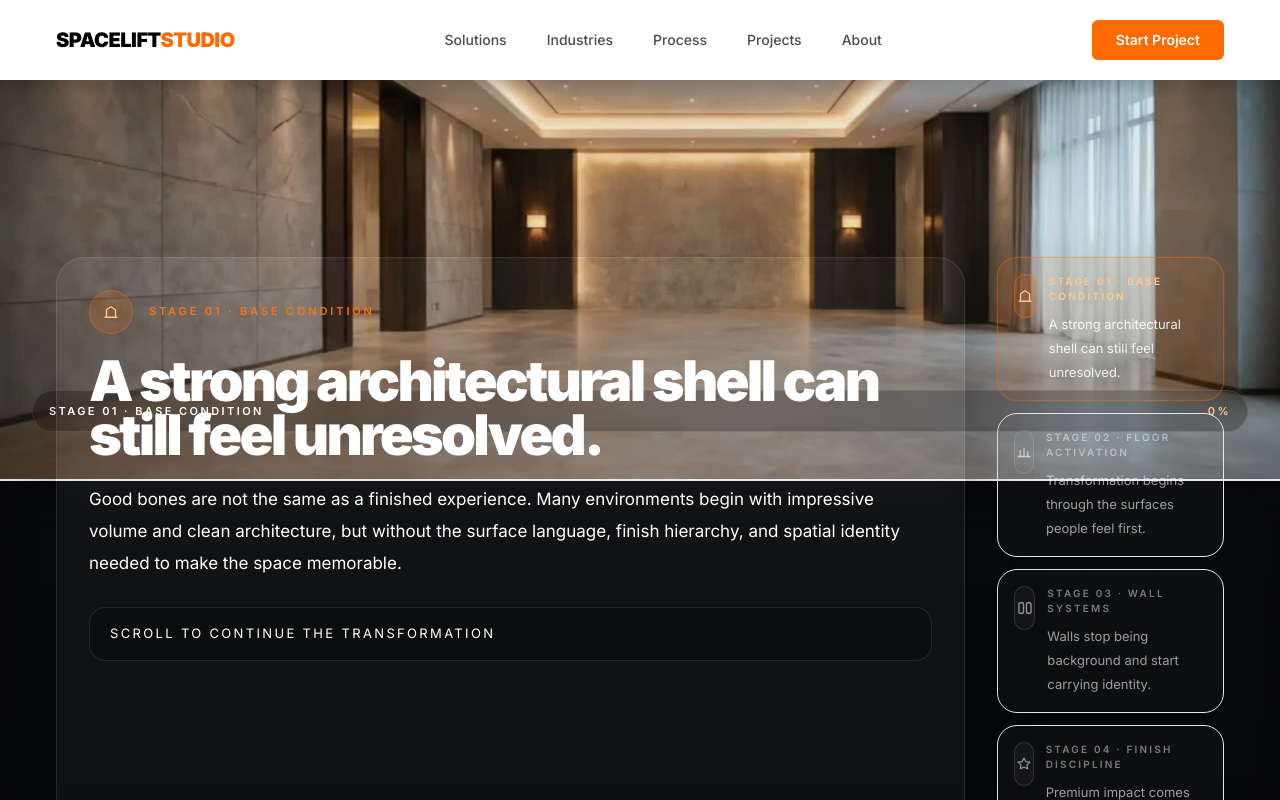
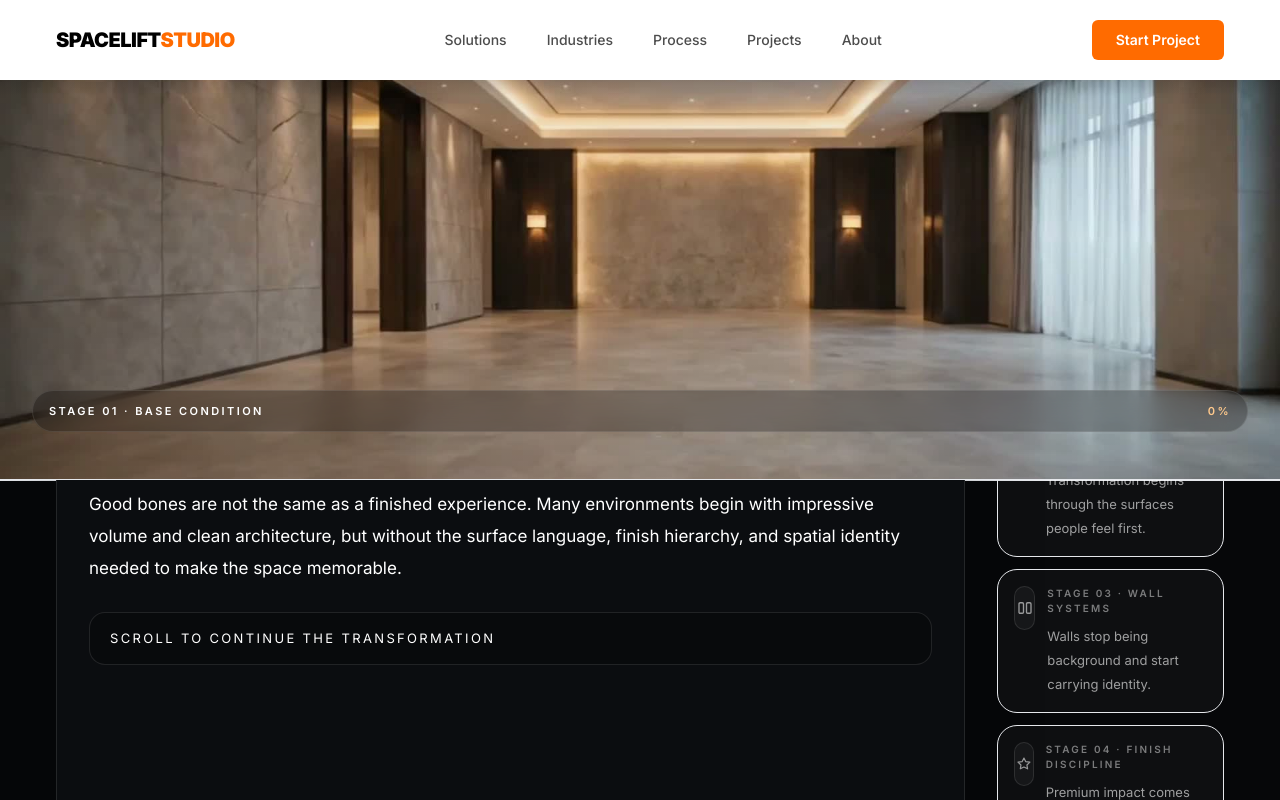
Before and after one commit to fadeljamali82-web/spacelift-website, a Next.js app: page / in a window 1280 px wide. Shown: the top 800 px of the page. Built offline with nearby package versions, Linux system fonts and the light colour scheme.

Commit message:
Smooth homepage film transitions and separate text panel

```diff
--- a/app/page.tsx
+++ b/app/page.tsx
@@ -13,8 +13,8 @@ type Stage = {
 };
 
 const TOTAL_FRAMES = 160;
-const DESKTOP_SCROLL_VH = 380;
-const MOBILE_SCROLL_VH = 300;
+const DESKTOP_SCROLL_VH = 320;
+const MOBILE_SCROLL_VH = 240;
 
 const stages: Stage[] = [
     {
@@ -42,7 +42,7 @@ const stages: Stage[] = [
         body:
             "Integrated panel systems, embedded architectural graphics, and stronger material relationships begin to shape how the environment is perceived. The space starts to feel authored rather than merely completed.",
         progressStart: 0.4,
-        progressEnd: 0.65,
+        progressEnd: 0.64,
     },
     {
         id: "finish",
@@ -50,7 +50,7 @@ const stages: Stage[] = [
         title: "Premium impact comes from cohesion, not isolated moments.",
         body:
             "As surface systems, focal treatments, material contrast, and lighting depth lock together, the room gains authority. This is where structure becomes emotion and the environment starts to feel worth remembering.",
-        progressStart: 0.65,
+        progressStart: 0.64,
         progressEnd: 0.86,
     },
     {
@@ -74,6 +74,26 @@ function padFrameNumber(frame: number) {
 
 function getFrameSrc(frame: number) {
     return `/images/home-hero-sequence/ezgif-frame-${padFrameNumber(frame)}.jpg`;
+}
+
+function getNearestLoadedFrame(
+    targetFrame: number,
+    loaded: boolean[],
+    totalFrames: number
+) {
+    const targetIndex = targetFrame - 1;
+
+    if (loaded[targetIndex]) return targetFrame;
+
+    for (let offset = 1; offset < totalFrames; offset += 1) {
+        const lower = targetIndex - offset;
+        const upper = targetIndex + offset;
+
+        if (lower >= 0 && loaded[lower]) return lower + 1;
+        if (upper < totalFrames && loaded[upper]) return upper + 1;
+    }
+
+    return 1;
 }
 
 function drawImageCover(canvas: HTMLCanvasElement, image: HTMLImageElement) {
@@ -166,22 +186,26 @@ function Reveal({
 }
 
 function StageIcon({ index, active }: { index: number; active?: boolean }) {
-    const stroke = active ? "#ffc98c" : "rgba(255,255,255,0.55)";
-    const fill = active ? "rgba(249,115,22,0.18)" : "rgba(255,255,255,0.04)";
+    const stroke = active ? "#ffc98c" : "rgba(255,255,255,0.56)";
+    const fill = active ? "rgba(249,115,22,0.16)" : "rgba(255,255,255,0.04)";
+    const border = active ? "rgba(249,115,22,0.30)" : "rgba(255,255,255,0.10)";
 
     return (
         <div
             className="flex h-11 w-11 items-center justify-center rounded-full border"
-            style={{
-                borderColor: active ? "rgba(249,115,22,0.35)" : "rgba(255,255,255,0.12)",
-                background: fill,
-            }}
+            style={{ background: fill, borderColor: border }}
         >
             <svg width="18" height="18" viewBox="0 0 24 24" fill="none" aria-hidden="true">
                 {index === 0 && (
                     <>
                         <path d="M4 19h16" stroke={stroke} strokeWidth="1.8" strokeLinecap="round" />
-                        <path d="M6 19V9l6-4 6 4v10" stroke={stroke} strokeWidth="1.8" strokeLinecap="round" strokeLinejoin="round" />
+                        <path
+                            d="M6 19V9l6-4 6 4v10"
+                            stroke={stroke}
+                            strokeWidth="1.8"
+                            strokeLinecap="round"
+                            strokeLinejoin="round"
+                        />
                     </>
                 )}
                 {index === 1 && (
@@ -200,12 +224,23 @@ function StageIcon({ index, active }: { index: number; active?: boolean }) {
                 )}
                 {index === 3 && (
                     <>
-                        <path d="M12 4l2.3 4.7L20 9.5l-4 3.8.9 5.2L12 16l-4.9 2.5.9-5.2-4-3.8 5.7-.8L12 4z" stroke={stroke} strokeWidth="1.6" strokeLinejoin="round" />
+                        <path
+                            d="M12 4l2.3 4.7L20 9.5l-4 3.8.9 5.2L12 16l-4.9 2.5.9-5.2-4-3.8 5.7-.8L12 4z"
+                            stroke={stroke}
+                            strokeWidth="1.6"
+                            strokeLinejoin="round"
+                        />
                     </>
                 )}
                 {index === 4 && (
                     <>
-                        <path d="M5 12l4.5 4.5L19 7" stroke={stroke} strokeWidth="2" strokeLinecap="round" strokeLinejoin="round" />
+                        <path
+                            d="M5 12l4.5 4.5L19 7"
+                            stroke={stroke}
+                            strokeWidth="2"
+                            strokeLinecap="round"
+                            strokeLinejoin="round"
+                        />
                     </>
                 )}
             </svg>
@@ -219,9 +254,11 @@ export default function HomePage() {
     const canvasRef = useRef<HTMLCanvasElement | null>(null);
     const imagesRef = useRef<(HTMLImageElement | null)[]>([]);
     const loadedRef = useRef<boolean[]>([]);
-    const [currentFrame, setCurrentFrame] = useState(1);
-    const [loadedFrame, setLoadedFrame] = useState(1);
+    const targetFrameRef = useRef(1);
+    const smoothFrameRef = useRef(1);
+
     const [progress, setProgress] = useState(0);
+    const [displayedFrame, setDisplayedFrame] = useState(1);
 
     const scrollHeight = isMobile ? MOBILE_SCROLL_VH : DESKTOP_SCROLL_VH;
 
@@ -238,32 +275,16 @@ export default function HomePage() {
     const activeStageIndex = stages.findIndex((s) => s.id === activeStage.id);
     const isFinalStage = activeStageIndex === stages.length - 1;
 
-    const findNearestLoadedFrame = (targetFrame: number) => {
-        const targetIndex = targetFrame - 1;
-
-        if (loadedRef.current[targetIndex]) return targetFrame;
-
-        for (let offset = 1; offset < TOTAL_FRAMES; offset += 1) {
-            const lower = targetIndex - offset;
-            const upper = targetIndex + offset;
-
-            if (lower >= 0 && loadedRef.current[lower]) return lower + 1;
-            if (upper < TOTAL_FRAMES && loadedRef.current[upper]) return upper + 1;
-        }
-
-        return 1;
-    };
-
     const drawFrame = (frameNumber: number) => {
         const canvas = canvasRef.current;
         if (!canvas) return;
 
-        const nearest = findNearestLoadedFrame(frameNumber);
+        const nearest = getNearestLoadedFrame(frameNumber, loadedRef.current, TOTAL_FRAMES);
         const image = imagesRef.current[nearest - 1];
         if (!image) return;
 
         drawImageCover(canvas, image);
-        setLoadedFrame(nearest);
+        setDisplayedFrame((prev) => (prev !== nearest ? nearest : prev));
     };
 
     useEffect(() => {
@@ -276,12 +297,14 @@ export default function HomePage() {
             const img = new window.Image();
             img.decoding = "async";
             img.src = getFrameSrc(frame);
+
             img.onload = () => {
                 if (cancelled) return;
                 imagesRef.current[frame - 1] = img;
                 loadedRef.current[frame - 1] = true;
                 if (frame === 1) drawFrame(1);
             };
+
             img.onerror = () => {
                 console.error(`Missing frame: ${getFrameSrc(frame)}`);
             };
@@ -297,11 +320,42 @@ export default function HomePage() {
     }, []);
 
     useEffect(() => {
-        const onResize = () => drawFrame(currentFrame);
+        let raf = 0;
+
+        const animate = () => {
+            const current = smoothFrameRef.current;
+            const target = targetFrameRef.current;
+            const diff = target - current;
+
+            if (Math.abs(diff) < 0.02) {
+                smoothFrameRef.current = target;
+            } else {
+                smoothFrameRef.current = current + diff * 0.16;
+            }
+
+            const frameToDraw = clamp(Math.round(smoothFrameRef.current), 1, TOTAL_FRAMES);
+            drawFrame(frameToDraw);
+
+            raf = window.requestAnimationFrame(animate);
+        };
+
+        raf = window.requestAnimationFrame(animate);
+
+        return () => {
+            window.cancelAnimationFrame(raf);
+        };
+    }, []);
+
+    useEffect(() => {
+        const onResize = () => {
+            const frameToDraw = clamp(Math.round(smoothFrameRef.current), 1, TOTAL_FRAMES);
+            drawFrame(frameToDraw);
+        };
+
         onResize();
         window.addEventListener("resize", onResize);
         return () => window.removeEventListener("resize", onResize);
-    }, [currentFrame]);
+    }, []);
 
     useEffect(() => {
         let ticking = false;
@@ -322,9 +376,8 @@ export default function HomePage() {
                 TOTAL_FRAMES
             );
 
-            setProgress(nextProgress);
-            setCurrentFrame((prev) => (prev !== nextFrame ? nextFrame : prev));
-            drawFrame(nextFrame);
+            setProgress((prev) => (prev !== nextProgress ? nextProgress : prev));
+            targetFrameRef.current = nextFrame;
         };
 
         const onScrollOrResize = () => {
@@ -360,19 +413,19 @@ export default function HomePage() {
 
                 <div className="pointer-events-none fixed inset-x-0 top-0 z-10 h-screen">
                     <div className="flex h-full flex-col">
-                        <div className="relative h-[56vh] overflow-hidden border-b border-white/8 bg-[#060709] sm:h-[58vh] lg:h-[60vh]">
+                        <div className="relative h-[58vh] shrink-0 overflow-hidden border-b border-white/8 bg-[#060709] lg:h-[60vh]">
                             <canvas
                                 ref={canvasRef}
                                 className="block h-full w-full"
                                 aria-label="Scroll-driven architectural transformation"
                             />
 
-                            <div className="absolute inset-0 bg-[linear-gradient(180deg,rgba(0,0,0,0.10)_0%,rgba(0,0,0,0.03)_45%,rgba(0,0,0,0.30)_100%)]" />
+                            <div className="absolute inset-0 bg-[linear-gradient(180deg,rgba(0,0,0,0.08)_0%,rgba(0,0,0,0.02)_50%,rgba(0,0,0,0.22)_100%)]" />
                             <div className="absolute inset-x-0 top-0 h-24 bg-gradient-to-b from-[#060709]/75 to-transparent" />
 
                             <div className="absolute left-4 top-4 rounded-full border border-white/12 bg-black/25 px-4 py-2 backdrop-blur-md sm:left-8 sm:top-8">
                                 <span className="text-[10px] font-semibold uppercase tracking-[0.22em] text-white/82 sm:text-[11px]">
-                                    Scroll Film · Frame {padFrameNumber(loadedFrame)} / {TOTAL_FRAMES}
+                                    Scroll Film · Frame {padFrameNumber(displayedFrame)} / {TOTAL_FRAMES}
                                 </span>
                             </div>
 
@@ -395,25 +448,26 @@ export default function HomePage() {
                             </div>
                         </div>
 
-                        <div className="flex min-h-0 flex-1 items-center border-t border-white/4 bg-[#060709]/92 backdrop-blur-md">
+                        <div className="flex min-h-0 flex-1 items-center border-t border-white/4 bg-[#060709]">
                             <div className="mx-auto w-full max-w-[1450px] px-4 py-5 sm:px-8 md:px-10 lg:px-14">
                                 <div className="grid gap-5 lg:grid-cols-[0.8fr_0.2fr] lg:gap-8">
-                                    <div className="rounded-[24px] border border-white/10 bg-white/[0.045] p-5 shadow-[0_24px_80px_rgba(0,0,0,0.22)] backdrop-blur-xl sm:rounded-[28px] sm:p-6 md:p-8">
+                                    <div className="rounded-[24px] border border-white/10 bg-[#0b0d10] p-5 shadow-[0_24px_80px_rgba(0,0,0,0.22)] sm:rounded-[28px] sm:p-6 md:p-8">
                                         <div className="mb-5 flex items-center gap-4">
                                             <StageIcon index={activeStageIndex} active />
-                                            <div>
-                                                <div className="text-[10px] font-semibold uppercase tracking-[0.26em] text-[#f97316] md:text-[11px]">
-                                                    {activeStage.label}
-                                                </div>
+                                            <div className="text-[10px] font-semibold uppercase tracking-[0.26em] text-[#f97316] md:text-[11px]">
+                                                {activeStage.label}
                                             </div>
                                         </div>
 
-                                        <div className="min-h-[150px] sm:min-h-[162px] md:min-h-[176px]">
-                                            <h1 className="max-w-[920px] text-[28px] font-black leading-[0.98] tracking-[-0.05em] text-white sm:text-[36px] md:text-[44px] lg:text-[56px]">
+                                        <div
+                                            key={activeStage.id}
+                                            className="homepage-stage-fade min-h-[150px] sm:min-h-[162px] md:min-h-[176px]"
+                                        >
+                                            <h1 className="max-w-[900px] text-[28px] font-black leading-[1.02] tracking-[-0.05em] text-white sm:text-[34px] md:text-[42px] lg:text-[52px] xl:text-[56px]">
                                                 {activeStage.title}
                                             </h1>
 
-                                            <p className="mt-5 max-w-[900px] text-[14px] leading-7 text-white/72 sm:text-[15px] md:text-[17px] md:leading-8">
+                                            <p className="mt-5 max-w-[860px] text-[14px] leading-7 text-white/72 sm:text-[15px] md:text-[17px] md:leading-8">
                                                 {activeStage.body}
                                             </p>
                                         </div>
@@ -545,6 +599,23 @@ export default function HomePage() {
                     </div>
                 </section>
             </div>
+
+            <style jsx global>{`
+        .homepage-stage-fade {
+          animation: homepageStageFade 420ms ease;
+        }
+
+        @keyframes homepageStageFade {
+          0% {
+            opacity: 0;
+            transform: translateY(10px);
+          }
+          100% {
+            opacity: 1;
+            transform: translateY(0);
+          }
+        }
+      `}</style>
         </main>
     );
 }
```
